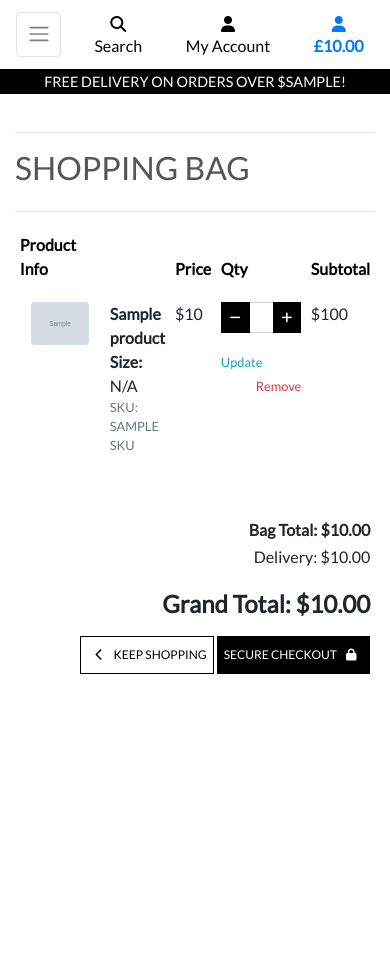
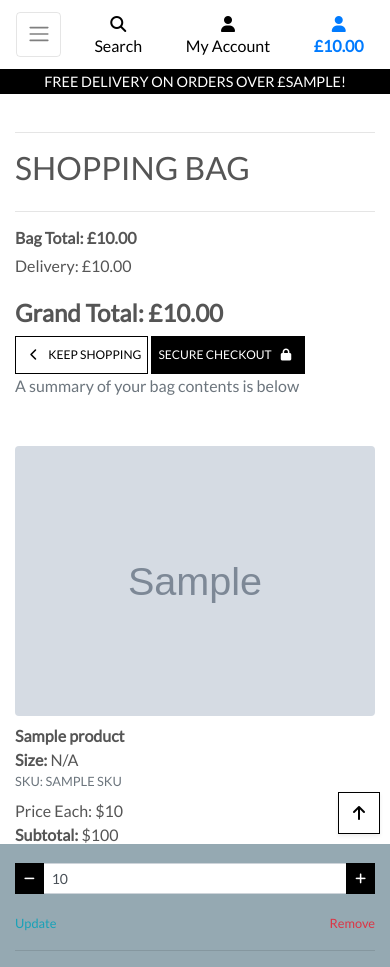
Before and after one commit to sclarkstone/Milestone4, a Django app: template bag/templates/bag/bag.html in a window 390 px wide. Before the commit the page ends 674 px from the top, so only its background shows below. Run offline with Django 3.2, Linux system fonts and the light colour scheme; the template is opened without the code that fills it: most values are stand-ins (such as "Sample title", 1, 10 or a date in 2020); grey boxes marked "Sample" are stand-in pictures; some libraries are stand-ins or nearby versions.

Commit message:
amended default currency to pound

```diff
--- /dev/null
+++ b/bag/templates/bag/bag-total.html
@@ -0,0 +1,8 @@
+<h6><strong>Bag Total: £{{ total|floatformat:2 }}</strong></h6>
+<h6>Delivery: £{{ delivery|floatformat:2 }}</h6>
+<h4 class="mt-4"><strong>Grand Total: £{{ grand_total|floatformat:2 }}</strong></h4>
+{% if free_delivery_delta > 0 %}
+    <p class="mb-1 text-danger">
+        You could get free delivery by spending just <strong>£{{ free_delivery_delta }}</strong> more!
+    </p>
+{% endif %}
--- a/bag/templates/bag/bag.html
+++ b/bag/templates/bag/bag.html
@@ -24,7 +24,43 @@
         <div class="row">
             <div class="col">
                 {% if bag_items %}
-                    <div class="table-responsive rounded">
+                    <div class="d-block d-md-none">
+                        <div class="row">
+                            <div class="col">
+                                {% include "bag/bag-total.html" %}
+                            </div>
+                        </div>
+                        <div class="row">
+                            <div class="col">
+                                {% include "bag/checkout-buttons.html" %}
+                                <p class="text-muted mb-5">A summary of your bag contents is below</p>
+                            </div>
+                        </div>
+                        {% for item in bag_items %}
+                            <div class="row">
+                                <div class="col-12 col-sm-6 mb-2">
+                                    {% include "bag/product-image.html" %}
+                                </div>
+                                <div class="col-12 col-sm-6 mb-2">
+                                    {% include "bag/product-info.html" %}
+                                </div>
+                                <div class="col-12 col-sm-6 order-sm-last">
+                                    <p class="my-0">Price Each: ${{ item.product.price }}</p>
+                                    <p><strong>Subtotal: </strong>${{ item.product.price | calc_subtotal:item.quantity }}</p>
+                                </div>
+                                <div class="col-12 col-sm-6">
+                                    {% include "bag/quantity-form.html" %}
+                                </div>
+                            </div>
+                            <div class="row"><div class="col"><hr></div></div>
+                        {% endfor %}
+                        <div class="btt-button shadow-sm rounded-0 border border-black">
+                            <a class="btt-link d-flex h-100">
+                                <i class="fas fa-arrow-up text-black mx-auto my-auto"></i>
+                            </a>
+                        </div>
+                    </div>
+                    <div class="table-responsive rounded d-none d-md-block">
                         <table class="table table-sm table-borderless">
                             <thead class="text-black">
                                 <tr>
@@ -39,53 +75,16 @@
                             {% for item in bag_items %}
                                 <tr>
                                     <td class="p-3 w-25">
-                                        {% if item.product.image %}
-                                        <img class="img-fluid rounded" src="{{ item.product.image.url }}" alt="{{ item.product.name }}">
-                                        {% else %}
-                                        <img class="img-fluid rounded" src="{{ MEDIA_URL }}noimage.png" alt="{{ item.product.name }}">
-                                        {% endif %}
+                                        {% include "bag/product-image.html" %}
                                     </td>
                                     <td class="py-3">
-                                        <p class="my-0"><strong>{{ item.product.name }}</strong></p>
-                                        <p class="my-0"><strong>Size: </strong>{% if item.product.has_sizes %}{{ item.size|upper }}{% else %}N/A{% endif %}</p>
-                                        <p class="my-0 small text-muted">SKU: {{ item.product.sku|upper }}</p>
+                                        {% include "bag/product-info.html" %}
                                     </td>
                                     <td class="py-3">
                                         <p class="my-0">${{ item.product.price }}</p>
                                     </td>
                                     <td class="py-3 w-25">
-                                        <form class="form update-form" method="POST" action="{% url 'adjust_bag' item.item_id %}">
-                                            {% csrf_token %}
-                                            <div class="form-group">
-                                                <div class="input-group">
-                                                    <div class="input-group-prepend">
-                                                        <button class="decrement-qty btn btn-sm btn-black rounded-0"
-                                                            data-item_id="{{ item.item_id }}" id="decrement-qty_{{ item.item_id }}">
-                                                            <span>
-                                                                <i class="fas fa-minus fa-sm"></i>
-                                                            </span>
-                                                        </button>
-                                                    </div>
-                                                    <input class="form-control form-control-sm qty_input" type="number"
-                                                        name="quantity" value="{{ item.quantity }}" min="1" max="99"
-                                                        data-item_id="{{ item.item_id }}"
-                                                        id="id_qty_{{ item.item_id }}">
-                                                    <div class="input-group-append">
-                                                        <button class="increment-qty btn btn-sm btn-black rounded-0"
-                                                            data-item_id="{{ item.item_id }}" id="increment-qty_{{ item.item_id }}">
-                                                            <span>
-                                                                <i class="fas fa-plus fa-sm"></i>
-                                                            </span>
-                                                        </button>
-                                                    </div>
-                                                    {% if item.product.has_sizes %}
-                                                        <input type="hidden" name="product_size" value="{{ item.size }}">
-                                                    {% endif %}
-                                                </div>
-                                            </div>
-                                        </form>
-                                        <a class="update-link text-info"><small>Update</small></a>
-                                        <a class="remove-item text-danger float-right" id="remove_{{ item.item_id }}" data-product_size="{{ item.size }}"><small>Remove</small></a>
+                                        {% include "bag/quantity-form.html" %}
                                     </td>
                                     <td class="py-3">
                                         <p class="my-0">${{ item.product.price | calc_subtotal:item.quantity }}</p>
@@ -94,30 +93,12 @@
                             {% endfor %}
                             <tr>
                                 <td colspan="5" class="pt-5 text-right">
-                                    <h6><strong>Bag Total: ${{ total|floatformat:2 }}</strong></h6>
-                                    <h6>Delivery: ${{ delivery|floatformat:2 }}</h6>
-                                    <h4 class="mt-4"><strong>Grand Total: ${{ grand_total|floatformat:2 }}</strong></h4>
-                                    {% if free_delivery_delta > 0 %}
-                                        <p class="mb-1 text-danger">
-                                            You could get free delivery by spending just <strong>${{ free_delivery_delta }}</strong> more!
-                                        </p>
-                                    {% endif %}
+                                    {% include "bag/bag-total.html" %}
                                 </td>
                             </tr>
                             <tr>
                                 <td colspan="5" class="text-right">
-                                    <a href="{% url 'products' %}" class="btn btn-outline-black rounded-0 btn-lg">
-                                        <span class="icon">
-                                            <i class="fas fa-chevron-left"></i>
-                                        </span>
-                                        <span class="text-uppercase">Keep Shopping</span>
-                                    </a>
-                                    <a href="{% url 'checkout' %}" class="btn btn-black rounded-0 btn-lg">
-                                        <span class="text-uppercase">Secure Checkout</span>
-                                        <span class="icon">
-                                            <i class="fas fa-lock"></i>
-                                        </span>
-                                    </a>
+                                    {% include "bag/checkout-buttons.html" %}
                                 </td>
                             </tr>
                         </table>
@@ -138,6 +119,11 @@
 
 {% block postloadjs %}
 {{ block.super }}
+<script type="text/javascript">
+    $('.btt-link').click(function(e) {
+        window.scrollTo(0,0)
+    })
+</script>
 {% include 'products/includes/quantity_input_script.html' %}
 
 <script type="text/javascript">
--- /dev/null
+++ b/bag/templates/bag/checkout-buttons.html
@@ -0,0 +1,12 @@
+<a href="{% url 'products' %}" class="btn btn-outline-black rounded-0 btn-lg">
+    <span class="icon">
+        <i class="fas fa-chevron-left"></i>
+    </span>
+    <span class="text-uppercase">Keep Shopping</span>
+</a>
+<a href="{% url 'checkout' %}" class="btn btn-black rounded-0 btn-lg">
+    <span class="text-uppercase">Secure Checkout</span>
+    <span class="icon">
+        <i class="fas fa-lock"></i>
+    </span>
+</a>
--- /dev/null
+++ b/bag/templates/bag/product-image.html
@@ -0,0 +1,5 @@
+{% if item.product.image %}
+<img class="img-fluid rounded" src="{{ item.product.image.url }}" alt="{{ item.product.name }}">
+{% else %}
+<img class="img-fluid rounded" src="{{ MEDIA_URL }}noimage.png" alt="{{ item.product.name }}">
+{% endif %}
--- /dev/null
+++ b/bag/templates/bag/product-info.html
@@ -0,0 +1,3 @@
+<p class="my-0"><strong>{{ item.product.name }}</strong></p>
+<p class="my-0"><strong>Size: </strong>{% if item.product.has_sizes %}{{ item.size|upper }}{% else %}N/A{% endif %}</p>
+<p class="my-0 small text-muted">SKU: {{ item.product.sku|upper }}</p>
--- /dev/null
+++ b/bag/templates/bag/quantity-form.html
@@ -0,0 +1,32 @@
+<form class="form update-form" method="POST" action="{% url 'adjust_bag' item.item_id %}">
+    {% csrf_token %}
+    <div class="form-group">
+        <div class="input-group">
+            <div class="input-group-prepend">
+                <button class="decrement-qty btn btn-sm btn-black rounded-0"
+                    data-item_id="{{ item.item_id }}" id="decrement-qty_{{ item.item_id }}">
+                    <span>
+                        <i class="fas fa-minus fa-sm"></i>
+                    </span>
+                </button>
+            </div>
+            <input class="form-control form-control-sm qty_input" type="number"
+                name="quantity" value="{{ item.quantity }}" min="1" max="99"
+                data-item_id="{{ item.item_id }}"
+                id="id_qty_{{ item.item_id }}">
+            <div class="input-group-append">
+                <button class="increment-qty btn btn-sm btn-black rounded-0"
+                    data-item_id="{{ item.item_id }}" id="increment-qty_{{ item.item_id }}">
+                    <span>
+                        <i class="fas fa-plus fa-sm"></i>
+                    </span>
+                </button>
+            </div>
+            {% if item.product.has_sizes %}
+                <input type="hidden" name="product_size" value="{{ item.size }}">
+            {% endif %}
+        </div>
+    </div>
+</form>
+<a class="update-link text-info"><small>Update</small></a>
+<a class="remove-item text-danger float-right" id="remove_{{ item.item_id }}" data-product_size="{{ item.size }}"><small>Remove</small></a>
--- a/checkout/templates/checkout/confirmation_emails/confirmation_email_subject.txt
+++ b/checkout/templates/checkout/confirmation_emails/confirmation_email_subject.txt
@@ -1 +1 @@
-Boutique Ado Confirmation for Order Number {{ order.order_number }}
+Run Your Way Confirmation for Order Number {{ order.order_number }}
--- a/products/templates/products/product_detail.html
+++ b/products/templates/products/product_detail.html
@@ -29,7 +29,7 @@
             <div class="col-12 col-md-6 col-lg-4">
                 <div class="product-details-container mb-5 mt-md-5">
                     <p class="mb-0">{{ product.name }}</p>
-                    <p class="lead mb-0 text-left font-weight-bold">${{ product.price }}</p>
+                    <p class="lead mb-0 text-left font-weight-bold">£{{ product.price }}</p>
                     {% if product.category %}
                     <p class="small mt-1 mb-0">
                         <a class="text-muted" href="{% url 'products' %}?category={{ product.category.name }}">
--- a/products/templates/products/products.html
+++ b/products/templates/products/products.html
@@ -69,7 +69,7 @@
                                 <div class="card-footer bg-white pt-0 border-0 text-left">
                                     <div class="row">
                                         <div class="col">
-                                            <p class="lead mb-0 text-left font-weight-bold">${{ product.price }}</p>
+                                            <p class="lead mb-0 text-left font-weight-bold">£{{ product.price }}</p>
                                             {% if product.category %}
                                             <p class="small mt-1 mb-0">
                                                 <a class="text-muted" href="{% url 'products' %}?category={{ product.category.name }}">
--- a/templates/base.html
+++ b/templates/base.html
@@ -34,14 +34,14 @@
     {% block extra_js %}
     {% endblock %}
 
-    <title>Boutique Ado {% block extra_title %}{% endblock %}</title>
+    <title>Run Your Way {% block extra_title %}{% endblock %}</title>
   </head>
   <body>
     <header class="container-fluid fixed-top">
         <div id="topnav" class="row bg-white pt-lg-2 d-none d-lg-flex">
             <div class="col-12 col-lg-4 my-auto py-1 py-lg-0 text-center text-lg-left">
                 <a href="{% url 'home' %}" class="nav-link main-logo-link">
-                    <h2 class="logo-font text-black my-0"><strong>Boutique</strong> Ado</h2>
+                    <h2 class="logo-font text-black my-0"><strong>Run Your Way</strong></h2>
                 </a>
             </div>
             <div class="col-12 col-lg-4 my-auto py-1 py-lg-0">
@@ -86,9 +86,9 @@
                                 <div><i class="fas fa-shopping-bag fa-lg"></i></div>
                                 <p class="my-0">
                                     {% if grand_total %}
-                                        ${{ grand_total|floatformat:2 }}
+                                        £{{ grand_total|floatformat:2 }}
                                     {% else %}
-                                        $0.00
+                                        £0.00
                                     {% endif %}
                                 </p>
                             </div>
@@ -108,7 +108,7 @@
         </div>
         <div id="delivery-banner" class="row text-center">
             <div class="col bg-black text-white">
-                <h4 class="logo-font my-1">Free delivery on orders over ${{ free_delivery_threshold }}!</h4>
+                <h4 class="logo-font my-1">Free delivery on orders over £{{ free_delivery_threshold }}!</h4>
             </div>
         </div>
     </header>
--- a/templates/includes/toasts/toast_success.html
+++ b/templates/includes/toasts/toast_success.html
@@ -38,11 +38,11 @@
                 <div class="col">
                     <strong><p class="mt-3 mb-1 text-black">
                         Total{% if free_delivery_delta > 0 %} (Exc. delivery){% endif %}:
-                        <span class="float-right">${{ total|floatformat:2 }}</span>
+                        <span class="float-right">£{{ total|floatformat:2 }}</span>
                     </p></strong>
                     {% if free_delivery_delta > 0 %}
                         <p class="mb-0 p-2 bg-warning shadow-sm text-black text-center">
-                            Spend <strong>${{ free_delivery_delta }}</strong> more to get free next day delivery!
+                            Spend <strong>£{{ free_delivery_delta }}</strong> more to get free next day delivery!
                         </p>
                     {% endif %}
                     <a href="{% url 'view_bag' %}" class="btn btn-black btn-block rounded-0">
```
Also changed, not shown: checkout/templates/checkout/confirmation_emails/confirmation_email_body.txt (+5 -5 lines), README.md.
